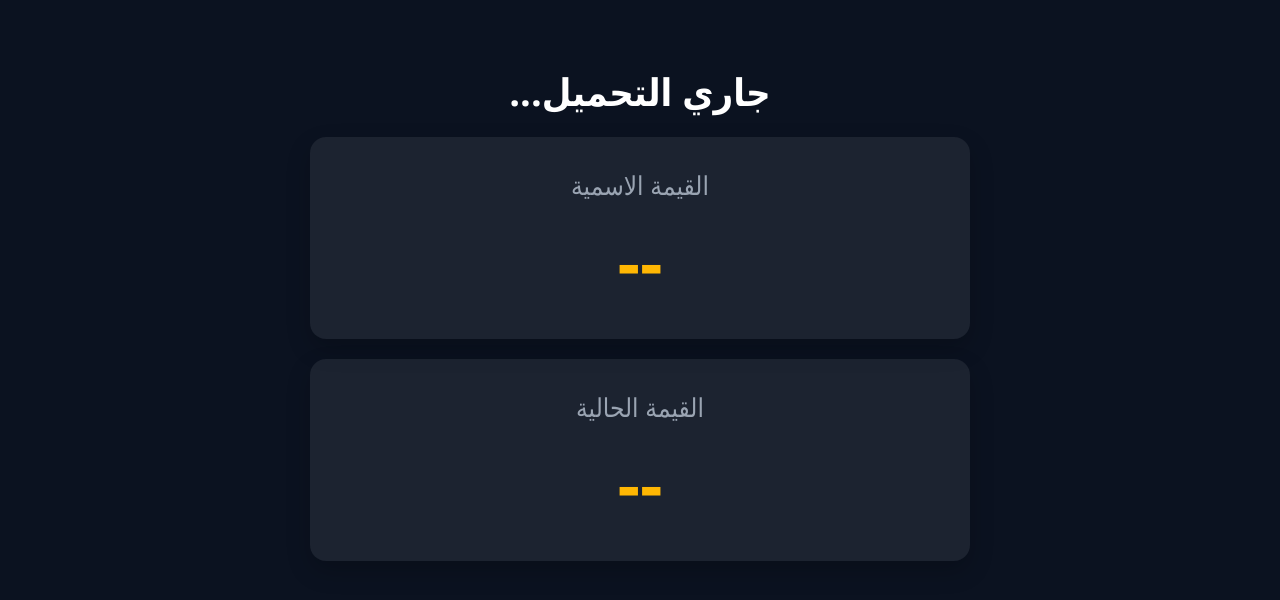
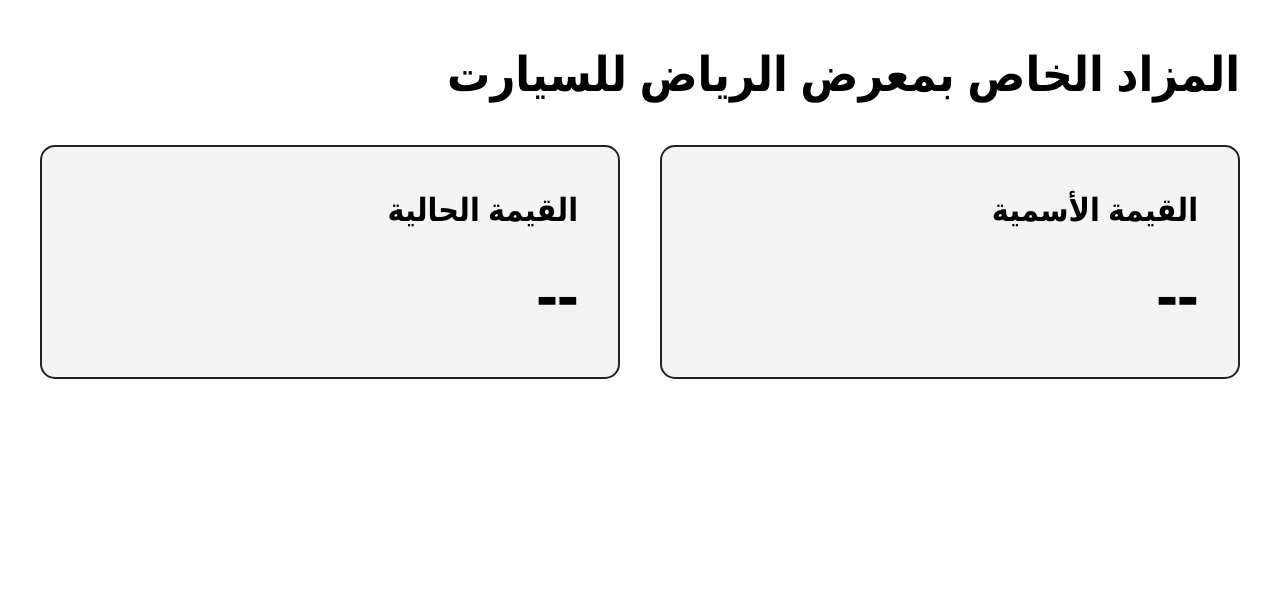
Before and after one commit to classprovia/auction-live, a plain HTML site: page index.html in a window 1280 px wide. Drawn offline with Linux system fonts and the light colour scheme; no server answers.

Commit message:
Add files via upload

```diff
--- a/index.html
+++ b/index.html
@@ -2,52 +2,82 @@
 <html lang="ar">
 <head>
   <meta charset="UTF-8">
+  <title>RIYADH MOTORSHOW LIVE</title>
   <meta name="viewport" content="width=device-width,initial-scale=1">
-  <title>RIYADH MOTORSHOW LIVE</title>
   <style>
     body {
       margin: 0;
-      font-family: 'Segoe UI', Tahoma, Geneva, Verdana, sans-serif;
-      background: #0b1220;
-      color: white;
-      text-align: center;
+      padding: 0;
+      background: white;
+      font-family: "Segoe UI", Tahoma, Arial;
+      direction: rtl;
+      text-align: right;
+    }
+
+    .container {
+      width: 100%;
+      max-width: 1200px;
+      margin: auto;
       padding: 40px;
-      direction: rtl;
     }
-    h1 { font-size: 38px; margin-bottom: 20px; }
+
+    .title {
+      font-size: 48px;
+      font-weight: bold;
+      color: black;
+      margin-bottom: 40px;
+    }
+
+    .row {
+      display: flex;
+      justify-content: space-between;
+      gap: 40px;
+      margin-top: 20px;
+    }
+
     .box {
-      margin: 20px auto;
-      padding: 30px;
-      width: 80%;
-      max-width: 600px;
-      background: rgba(255,255,255,0.07);
-      border-radius: 16px;
-      box-shadow: 0 10px 25px rgba(0,0,0,0.2);
+      flex: 1;
+      padding: 40px;
+      border: 2px solid #222;
+      border-radius: 15px;
+      background: #f4f4f4;
     }
+
     .label {
-      font-size: 26px;
-      color: #9aa4b2;
-      margin-bottom: 10px;
+      font-size: 32px;
+      font-weight: 600;
+      color: black;
+      margin-bottom: 20px;
     }
+
     .value {
-      font-size: 70px;
-      color: #ffb703;
+      font-size: 64px;
       font-weight: bold;
+      color: #000;
+    }
+
+    @media(max-width:900px){
+      .row { flex-direction: column; }
     }
   </style>
 </head>
 <body>
 
-  <h1 id="title">جاري التحميل...</h1>
+  <div class="container">
+    <div class="title" id="title">المزاد الخاص بمعرض الرياض للسيارت</div>
 
+    <div class="row">
       <div class="box">
-    <div class="label">القيمة الاسمية</div>
+        <div class="label">القيمة الأسمية</div>
         <div class="value" id="nominal">--</div>
       </div>
 
       <div class="box">
         <div class="label">القيمة الحالية</div>
         <div class="value" id="current">--</div>
+      </div>
+    </div>
+
   </div>
 
   <script type="module">
@@ -74,7 +104,7 @@
 
       const d = snap.data();
 
-      document.getElementById("title").innerText = d.title || "RIYADH MOTORSHOW";
+      document.getElementById("title").innerText = d.title || "";
       document.getElementById("nominal").innerText = d.nominal || "--";
       document.getElementById("current").innerText = d.current || "--";
     });
```
Also changed, not shown: admin.html (+25 -24 lines). Lines whose indentation alone changed are shown as unchanged.
